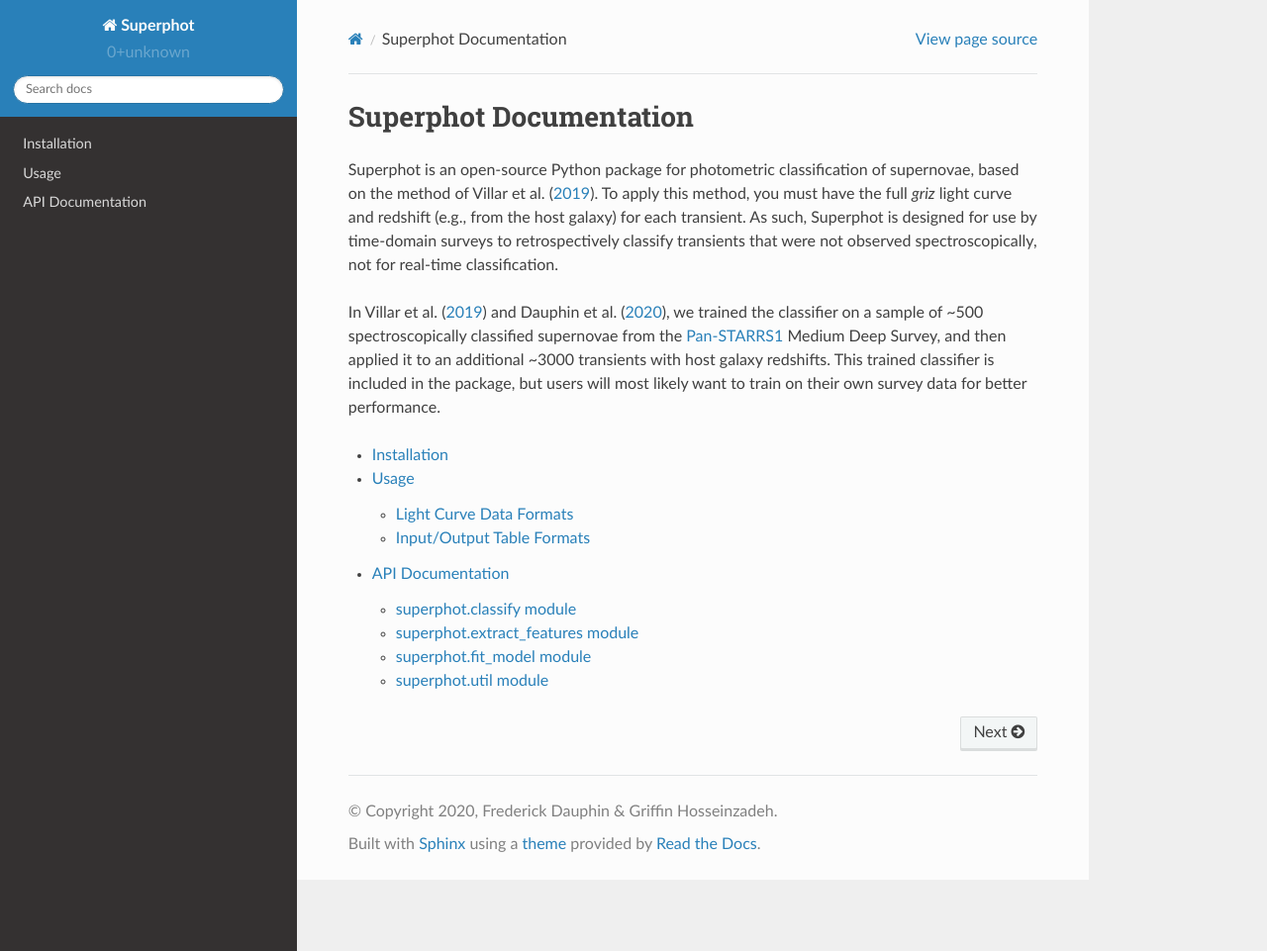
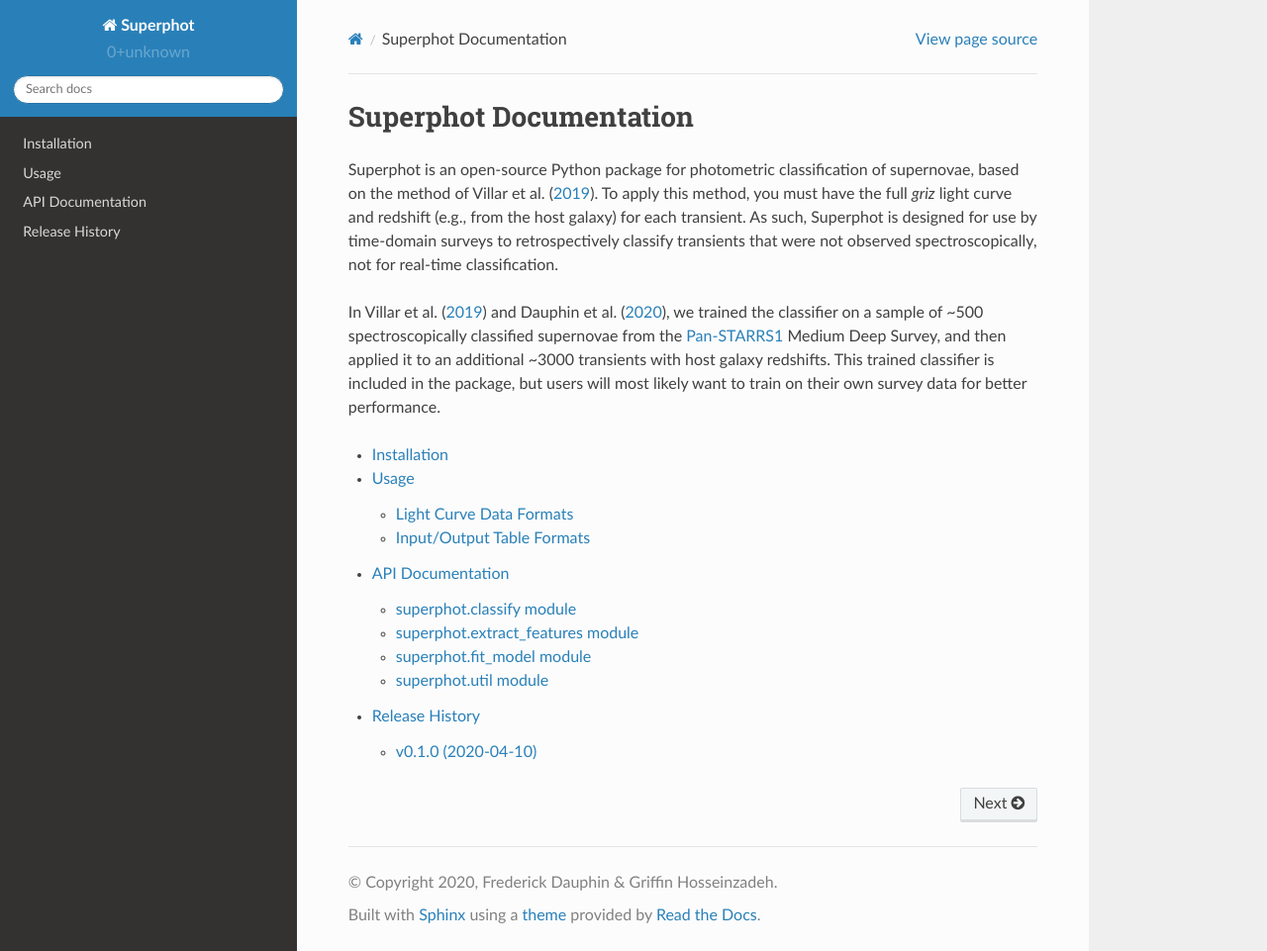
Before and after one commit to griffin-h/superphot, a Sphinx documentation site: the page built from docs/source/index.rst, in a window 1280 px wide and 961 px high. Shown: the whole window at 99% size. Built offline with Sphinx 7.4.7 and the Read the Docs theme 2.0.0, drawn with Linux system fonts in a browser that asks for light colours.

Commit message:
initial release: v0.1.0

```diff
--- a/docs/source/index.rst
+++ b/docs/source/index.rst
@@ -16,3 +16,4 @@ In Villar et al. (`2019 <https://ui.adsabs.harvard.edu/abs/2019ApJ...884...83V/a
    installation
    usage
    api
+   release-history
--- /dev/null
+++ b/docs/source/release-history.rst
@@ -0,0 +1,7 @@
+===============
+Release History
+===============
+
+v0.1.0 (2020-04-10)
+===================
+Initial release to PyPI.
```
